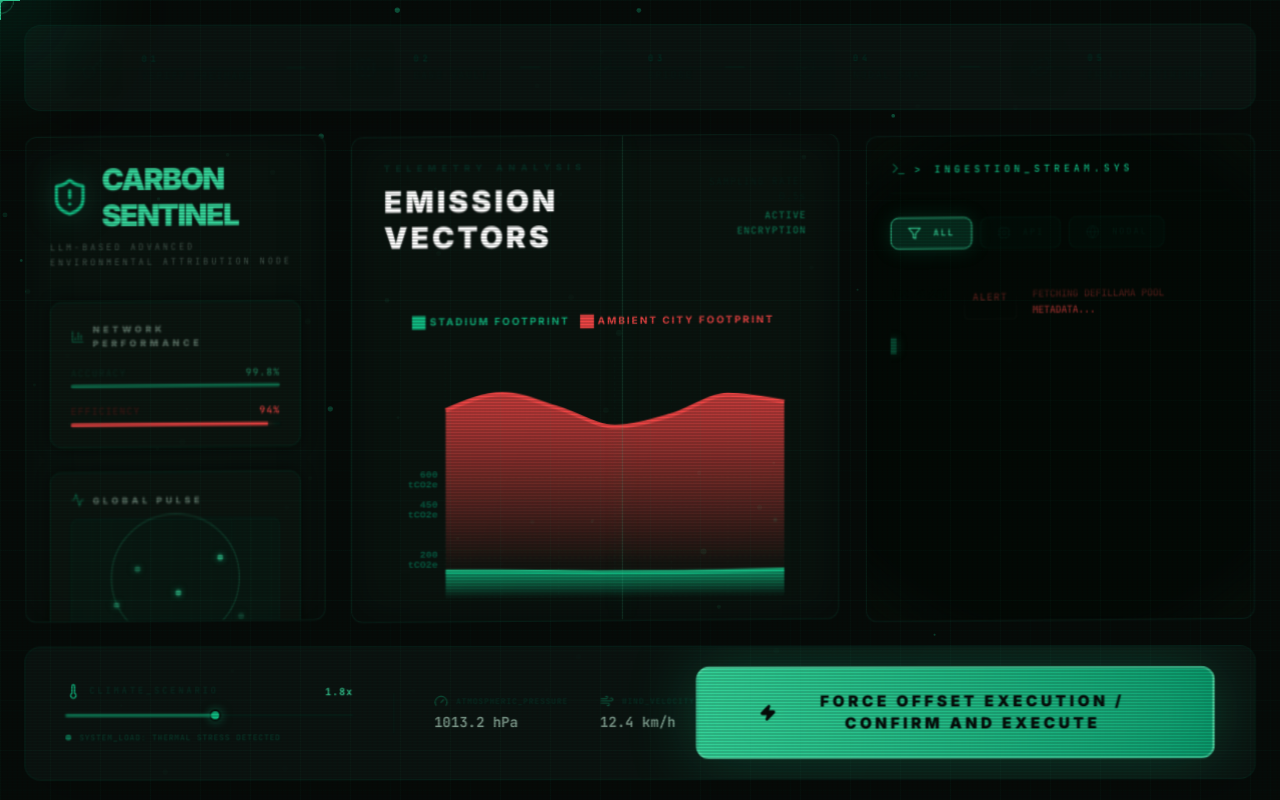
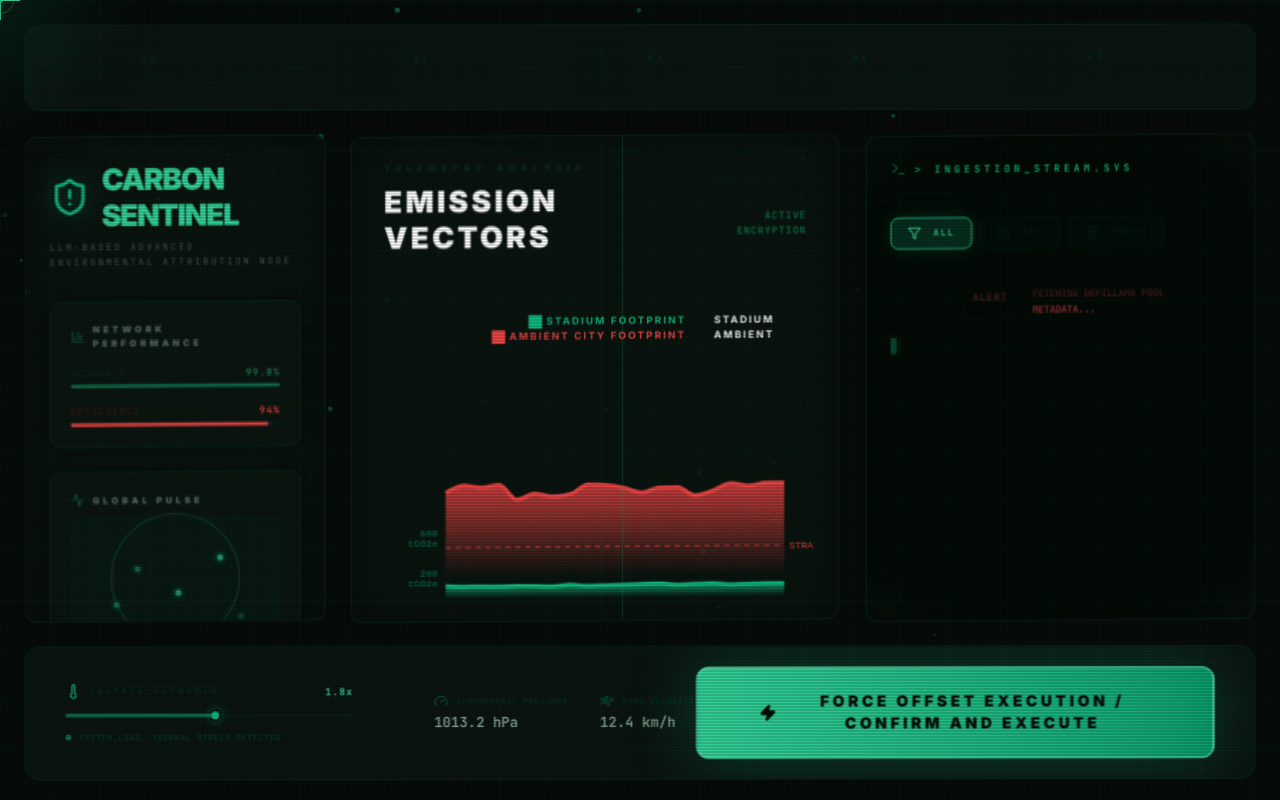
Before and after one commit to crankysmh47/FluidHack, a React (Vite) app: page / in a window 1280 px wide. Built offline with nearby package versions, Linux system fonts and the light colour scheme.

Commit message:
Overhaul Emission Vectors with live telemetry hub, tactical crosshair, and holographic SVG patterns

```diff
--- a/src/components/charts/AttributionChart.tsx
+++ b/src/components/charts/AttributionChart.tsx
@@ -1,9 +1,63 @@
 // src/components/charts/AttributionChart.tsx
 import React, { useMemo, useState, useEffect } from 'react';
-import { AreaChart, Area, XAxis, YAxis, CartesianGrid, Tooltip, ResponsiveContainer, Legend } from 'recharts';
+import { AreaChart, Area, XAxis, YAxis, CartesianGrid, Tooltip, ResponsiveContainer, Legend, ReferenceLine } from 'recharts';
 import { useCarbonStore } from '../../store/useCarbonStore';
 import { motion, AnimatePresence } from 'framer-motion';
 import { MaskedText } from '../layout/MaskedText';
+import { Cpu, Target, Activity } from 'lucide-react';
+
+const CustomCursor = (props: any) => {
+    const { x, y, width, height } = props;
+    return (
+        <g>
+            <line x1={x} y1={0} x2={x} y2={height + 100} stroke="rgba(16,185,129,0.5)" strokeWidth={1} strokeDasharray="3 3" />
+            <circle cx={x} cy={y} r={10} fill="none" stroke="rgba(16,185,129,0.8)" strokeWidth={1} />
+            <circle cx={x} cy={y} r={2} fill="#10b981" />
+
+            {/* Horizontal Target Line tracking mouse */}
+            <line x1={0} y1={y} x2={width + 100} y2={y} stroke="rgba(16,185,129,0.2)" strokeWidth={1} strokeDasharray="5 5" />
+        </g>
+    );
+};
+
+const CustomTooltip = ({ active, payload, label }: any) => {
+    if (active && payload && payload.length) {
+      return (
+        <div className="bg-[#050A08]/95 backdrop-blur-3xl border border-emerald-500/30 p-4 rounded-xl shadow-[0_0_40px_rgba(0,0,0,0.9)] min-w-[200px] relative overflow-hidden">
+            <div className="absolute top-0 left-0 w-full h-[1px] bg-gradient-to-r from-transparent via-emerald-400 to-transparent" />
+
+            <div className="flex items-center gap-3 mb-3 pb-2 border-b border-white/5">
+                <Target className="w-4 h-4 text-emerald-500" />
+                <span className="font-mono text-[10px] font-black tracking-widest text-emerald-400">VECTOR_LOCK: {label}</span>
+            </div>
+
+            <div className="space-y-3">
+                {payload.map((item: any, index: number) => (
+                    <div key={index} className="flex flex-col gap-1">
+                        <div className="flex items-center justify-between gap-6">
+                            <span className="text-[9px] font-mono font-black text-white/40 uppercase tracking-tighter">{item.name}</span>
+                            <span className="text-xs font-mono font-black text-white">{item.value} tCO2e</span>
+                        </div>
+                        <div className="w-full h-1 bg-white/5 rounded-full overflow-hidden">
+                            <motion.div
+                                initial={{ width: 0 }}
+                                animate={{ width: `${(item.value / 800) * 100}%` }}
+                                className={`h-full ${item.name === "Stadium Footprint" ? 'bg-emerald-500' : 'bg-red-500'}`}
+                            />
+                        </div>
+                    </div>
+                ))}
+            </div>
+
+            <div className="mt-4 flex items-center gap-2">
+                <Activity className="w-3 h-3 text-emerald-500/40 animate-pulse" />
+                <span className="text-[8px] font-mono text-emerald-500/20 font-black uppercase tracking-[0.2em]">Live Telemetry Active</span>
+            </div>
+        </div>
+      );
+    }
+    return null;
+};
 
 const DataPacket = ({ delay }: { delay: number }) => (
     <motion.div
@@ -25,20 +79,11 @@ const DataPacket = ({ delay }: { delay: number }) => (
 );
 
 export const AttributionChart: React.FC = () => {
-  const { ambientBase, stadiumBase, simulationFactor } = useCarbonStore();
+  const { telemetryData, simulationFactor } = useCarbonStore();
 
-  const data = useMemo(() => {
-    const points = [];
-    for (let i = 0; i < 7; i++) {
-        const variator = 1 + (Math.sin(i * 1.5) * 0.1);
-        points.push({
-            time: `${i}:00`,
-            ambient: Math.round(ambientBase * simulationFactor * variator),
-            stadium: Math.round((stadiumBase + (simulationFactor * 5)) * (1 + (Math.cos(i * 0.8) * 0.05))),
-        });
-    }
-    return points;
-  }, [ambientBase, stadiumBase, simulationFactor]);
+  // Threshold logic
+  const CRITICAL_THRESHOLD = 500;
+  const isHighStress = simulationFactor > 2.2;
 
   return (
     <div className="h-full flex flex-col relative p-6 group overflow-hidden">
@@ -79,7 +124,7 @@ export const AttributionChart: React.FC = () => {
 
       <div className="flex-grow w-full h-[500px] relative z-10">
         <ResponsiveContainer width="100%" height="100%">
-          <AreaChart data={data} margin={{ top: 20, right: 30, left: 10, bottom: 0 }}>
+          <AreaChart data={telemetryData} margin={{ top: 20, right: 30, left: 10, bottom: 0 }}>
             <defs>
               <linearGradient id="colorStadium" x1="0" y1="0" x2="0" y2="1">
                 <stop offset="5%" stopColor="#10b981" stopOpacity={0.8}/>
@@ -89,6 +134,16 @@ export const AttributionChart: React.FC = () => {
                 <stop offset="5%" stopColor="#ef4444" stopOpacity={0.8}/>
                 <stop offset="95%" stopColor="#ef4444" stopOpacity={0.05}/>
               </linearGradient>
+
+              {/* Tactical Grid Pattern */}
+              <pattern id="tacticalGrid" width="40" height="40" patternUnits="userSpaceOnUse">
+                <path d="M 40 0 L 0 0 0 40" fill="none" stroke="rgba(16,185,129,0.1)" strokeWidth="0.5"/>
+              </pattern>
+
+              {/* Diagonal Scanlines */}
+              <pattern id="scanlines" width="4" height="4" patternUnits="userSpaceOnUse" patternTransform="rotate(45)">
+                <rect width="1" height="4" fill="rgba(16,185,129,0.05)" />
+              </pattern>
             </defs>
             <CartesianGrid strokeDasharray="3 3" stroke="rgba(16, 185, 129, 0.05)" vertical={true} />
             <XAxis dataKey="time" hide />
@@ -101,16 +156,23 @@ export const AttributionChart: React.FC = () => {
               tickFormatter={(val) => `${val} tCO2e`}
             />
             <Tooltip
-              cursor={{ stroke: 'rgba(16, 185, 129, 0.4)', strokeWidth: 1 }}
-              contentStyle={{
-                  backgroundColor: 'rgba(5,10,8,0.95)',
-                  backdropFilter: 'blur(20px)',
-                  border: '1px solid rgba(16,185,129,0.2)',
-                  borderRadius: '12px',
-                  boxShadow: '0 0 30px rgba(0,0,0,0.8)',
-                  padding: '12px'
-              }}
-              itemStyle={{ fontFamily: 'monospace', fontSize: '11px', textTransform: 'uppercase' }}
+              cursor={<CustomCursor />}
+              content={<CustomTooltip />}
+            />
+
+            {/* Critical Threshold Line */}
+            <ReferenceLine
+                y={CRITICAL_THRESHOLD}
+                stroke="#ef4444"
+                strokeDasharray="5 5"
+                label={{
+                    position: 'right',
+                    value: 'STRATEGIC LIMIT',
+                    fill: '#ef4444',
+                    fontSize: 10,
+                    fontWeight: 'black',
+                    fontFamily: 'monospace'
+                }}
             />
 
             <Area
@@ -121,8 +183,20 @@ export const AttributionChart: React.FC = () => {
                 stroke="#10b981"
                 fillOpacity={1}
                 fill="url(#colorStadium)"
-                strokeWidth={4}
+                strokeWidth={isHighStress ? 2 : 4}
+                className={isHighStress ? "animate-pulse" : ""}
                 activeDot={{ r: 6, strokeWidth: 0, fill: '#10b981' }}
+            />
+
+            {/* Grid Overlay inside Area */}
+            <Area
+                type="monotone"
+                dataKey="stadium"
+                stackId="1"
+                fill="url(#tacticalGrid)"
+                stroke="none"
+                fillOpacity={0.4}
+                pointerEvents="none"
             />
 
             <Area
@@ -133,8 +207,19 @@ export const AttributionChart: React.FC = () => {
               stroke="#ef4444"
               fillOpacity={1}
               fill="url(#colorAmbient)"
-              strokeWidth={4}
+              strokeWidth={isHighStress ? 2 : 4}
+              className={isHighStress ? "animate-bounce" : ""}
               activeDot={{ r: 6, strokeWidth: 0, fill: '#ef4444' }}
+            />
+
+            <Area
+                type="monotone"
+                dataKey="ambient"
+                stackId="1"
+                fill="url(#scanlines)"
+                stroke="none"
+                fillOpacity={0.6}
+                pointerEvents="none"
             />
 
             <Legend
--- a/src/store/useCarbonStore.ts
+++ b/src/store/useCarbonStore.ts
@@ -11,6 +11,7 @@ interface CarbonStore {
     accuracy: number;
     efficiency: number;
   };
+  telemetryData: { time: string; ambient: number; stadium: number }[];
   transactionStep: number;
   isExecuting: boolean;
   filter: 'all' | 'api' | 'nodal';
@@ -43,6 +44,7 @@ export const useCarbonStore = create<CarbonStore>((set, get) => ({
     accuracy: 99.8,
     efficiency: 94
   },
+  telemetryData: [],
   transactionStep: -1,
   isExecuting: false,
   filter: 'all',
@@ -88,8 +90,35 @@ export const useCarbonStore = create<CarbonStore>((set, get) => ({
   },
 
   initSimulation: () => {
+    // PRE-FILL telemetry with initial noise
+    const initialData = [];
+    const now = Date.now();
+    for (let i = 20; i >= 0; i--) {
+        const time = new Date(now - i * 3000).toLocaleTimeString('en-US', { hour12: false, hour: '2-digit', minute: '2-digit', second: '2-digit' });
+        initialData.push({
+            time,
+            ambient: Math.round(get().ambientBase * get().simulationFactor * (0.9 + Math.random() * 0.2)),
+            stadium: Math.round(get().stadiumBase * (0.9 + Math.random() * 0.2))
+        });
+    }
+    set({ telemetryData: initialData });
+
+    // LIVE UPDATE LOOP
     setInterval(() => {
-      const { isExecuting, addLog } = get();
+      const { isExecuting, addLog, ambientBase, stadiumBase, simulationFactor, telemetryData } = get();
+
+      // Update Telemetry
+      const nowTime = new Date().toLocaleTimeString('en-US', { hour12: false, hour: '2-digit', minute: '2-digit', second: '2-digit' });
+      const variator = 1 + (Math.sin(Date.now() / 2000) * 0.1);
+      const newPoint = {
+          time: nowTime,
+          ambient: Math.round(ambientBase * simulationFactor * variator),
+          stadium: Math.round((stadiumBase + (simulationFactor * 5)) * (1 + (Math.cos(Date.now() / 1500) * 0.05))),
+      };
+
+      set({ telemetryData: [...telemetryData, newPoint].slice(-20) });
+
+      // Simulated Logs
       if (!isExecuting && Math.random() > 0.6) {
         const msg = SIMULATED_MESSAGES[Math.floor(Math.random() * SIMULATED_MESSAGES.length)];
         const level = Math.random() > 0.8 ? 'warning' : Math.random() > 0.9 ? 'success' : 'info';
```
